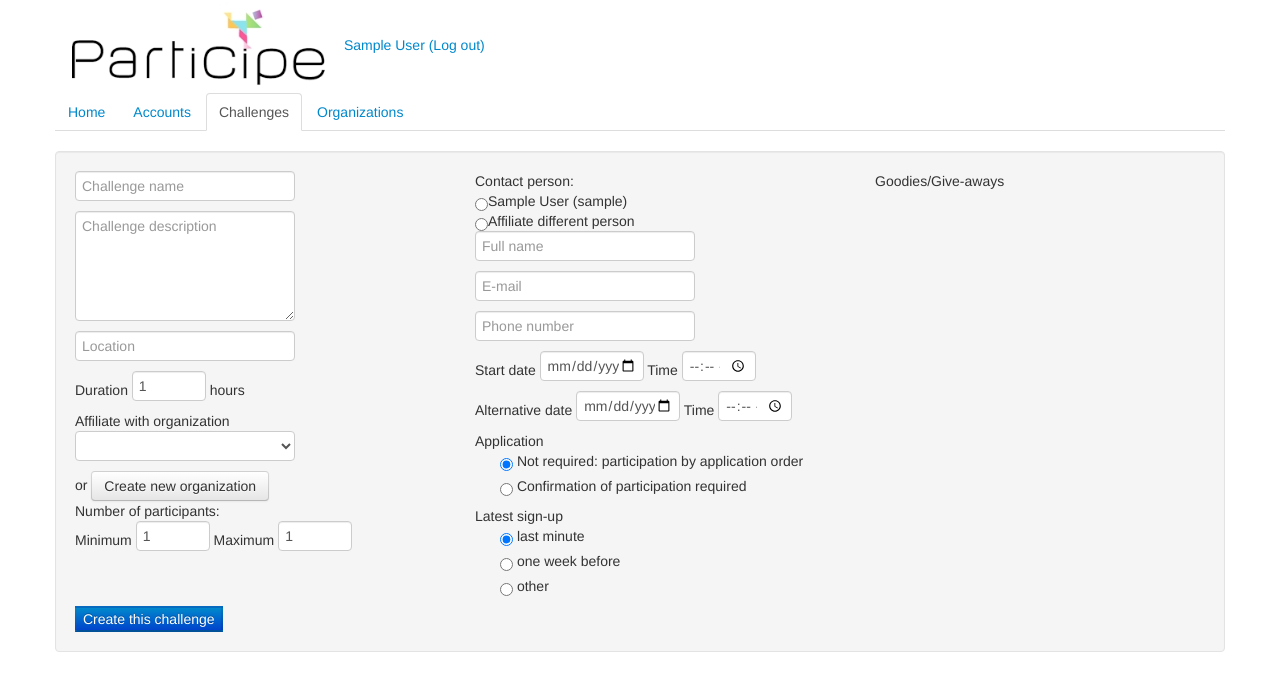
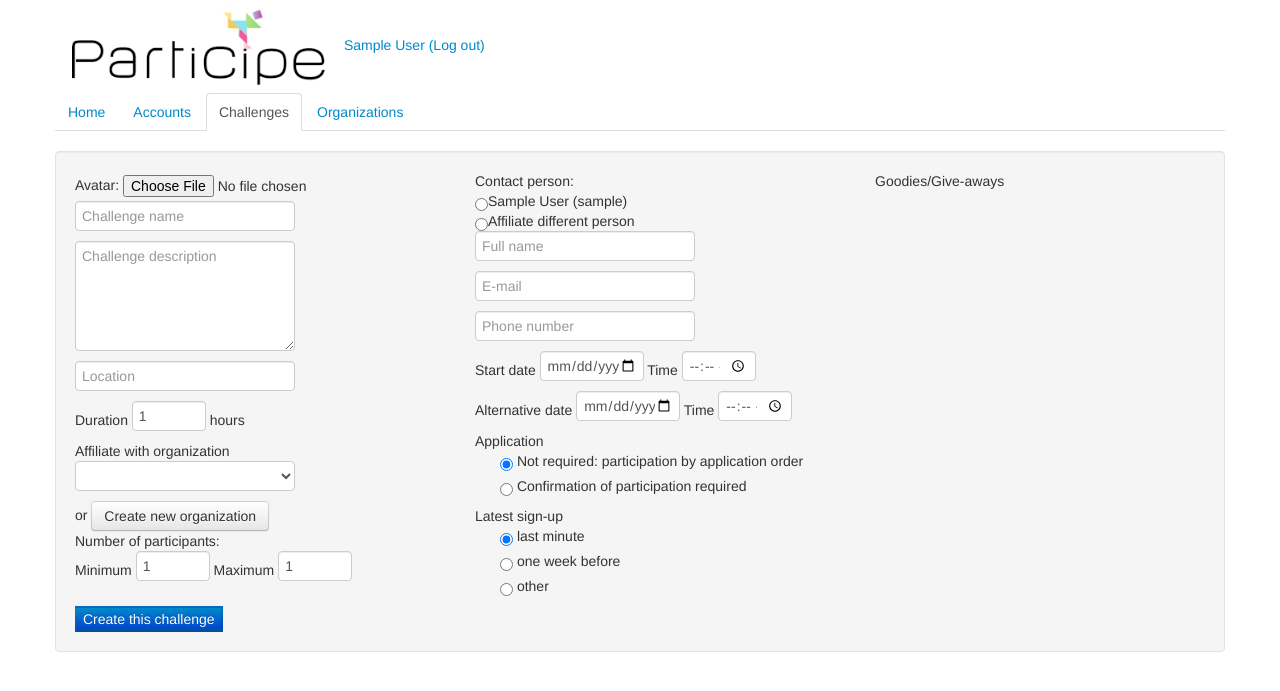
Before and after one commit to Participe/MVP, a Django app: page /challenges/create/ in a window 1280 px wide. Shown: the top 691 px of the page. Run offline with Django 3.2, Linux system fonts and the light colour scheme; the visitor is signed in with stand-in values (Sample User, id 1); data that the repository does not hold is empty; some libraries are stand-ins or nearby versions.

```diff
--- /dev/null
+++ b/participe/challenge/admin.py
@@ -0,0 +1,4 @@
+from django.contrib import admin
+from participe.challenge.models import Challenge
+
+admin.site.register(Challenge)
--- a/participe/challenge/forms.py
+++ b/participe/challenge/forms.py
@@ -16,7 +16,7 @@ class ChallengeForm(forms.ModelForm):
 
     class Meta:
         model = Challenge
-        fields = ["name", "description", "location", "duration",
+        fields = ["avatar", "name", "description", "location", "duration",
             "is_contact_person", "is_alt_person", "alt_person_fullname",
             "alt_person_email", "alt_person_phone", "start_date", "start_time",
             "alt_date", "alt_time", "organization", "application",
@@ -56,6 +56,21 @@ class ChallengeForm(forms.ModelForm):
             "latest_signup": forms.RadioSelect(),
             }
 
+    def clean_duration(self):
+        if self.cleaned_data["duration"] <= 1:
+            raise forms.ValidationError("Value should be greater or equal 1")
+        return self.cleaned_data["duration"]
+
+    def clean_min_participants(self):
+        if self.cleaned_data["min_participants"] <= 1:
+            raise forms.ValidationError("Value should be greater or equal 1")
+        return self.cleaned_data["min_participants"]
+
+    def clean_max_participants(self):
+        if self.cleaned_data["max_participants"] <= 1:
+            raise forms.ValidationError("Value should be greater or equal 1")
+        return self.cleaned_data["max_participants"]
+
     def clean_contact(self):
         if self.cleaned_data["contact"] == 'me':
             self.cleaned_data["is_contact_person"] = True
--- a/participe/challenge/models.py
+++ b/participe/challenge/models.py
@@ -1,6 +1,8 @@
 from django.contrib.auth.models import User
 from django.core.urlresolvers import reverse
 from django.db import models
+
+from easy_thumbnails.fields import ThumbnailerImageField
 
 from participe.organization.models import Organization
 
@@ -17,7 +19,7 @@ latest_signup_choices = [
     ]
 
 class Challenge(models.Model):
-    #avatar =
+    avatar = ThumbnailerImageField(upload_to='img/challenges', blank=True)
     name = models.CharField(max_length=80)
     description = models.TextField(null=True, blank=True)
     location = models.CharField(max_length=80, null=True, blank=True)
@@ -57,7 +59,7 @@ class Challenge(models.Model):
         ordering = ['name',]
 
     def __unicode__(self):
-        return self.name
+        return unicode(self.name)
 
     def get_absolute_url(self):
         return reverse(
--- a/participe/challenge/templates/challenge_create.html
+++ b/participe/challenge/templates/challenge_create.html
@@ -6,11 +6,12 @@
         ul li {list-style: none;}
     </style>
 
-    <form action="" class="well" method="post">{% csrf_token %}
+    <form enctype="multipart/form-data" action="." class="well" method="post">{% csrf_token %}
         <div class="row">
             <div class="span12">
                 <div class="row">
                     <div class="span4">
+                        <div class="input">Avatar: {{ form.avatar }}</div>
                         <div {% if form.name.errors %}class="control-group error"{% else %}class="input"{% endif %}>{{ form.name }}{{ form.name.errors }}</div>
                         <div {% if form.description.errors %}class="control-group error"{% else %}class="input"{% endif %}>{{ form.description }}</div>
                         <div {% if form.location.errors %}class="control-group error"{% else %}class="input"{% endif %}>{{ form.location }}</div>
--- a/participe/challenge/templates/challenge_detail.html
+++ b/participe/challenge/templates/challenge_detail.html
@@ -1,5 +1,6 @@
 {% extends 'challenge_base.html' %}
 {% block title %}Challenge details - {{ block.super }}{% endblock %}
+{% load thumbnail %}
 
 {% block extra_content %}
     <p>Challenge details</p>
@@ -8,6 +9,7 @@
             <div class="span12">
                 <div class="row">
                     <div class="span3">
+                        <div class=""><img src="{% thumbnail challenge.avatar 100x100 %}" alt=""></div>
                         <div class=""><b>Name: </b>{{ challenge.name }}</div>
                         <div class=""><b>Description: </b>{{ challenge.description }}</div>
                         <div class=""><b>Location: </b>{{ challenge.location }}</div>
--- a/participe/challenge/views.py
+++ b/participe/challenge/views.py
@@ -14,7 +14,13 @@ def challenge_create(request):
     if request.method == "POST":
         form = ChallengeForm(request.POST)
         if form.is_valid():
+            #from django.core.files.base import ContentFile
+            #file_content = ContentFile(request.FILES['avatar'].read())
+
             challenge = Challenge.objects.create(
+                    #avatar.save(request.FILES['avatar'].name, file_content),
+
+                    avatar = form.cleaned_data['avatar'],
                     name = form.cleaned_data["name"],
                     description = form.cleaned_data["description"],
                     location = form.cleaned_data["location"],
@@ -36,7 +42,6 @@ def challenge_create(request):
                     max_participants = form.cleaned_data["max_participants"],
                     latest_signup = form.cleaned_data["latest_signup"],
                     )
-
             return redirect("challenge_list")
     else:
         form = ChallengeForm()
--- a/participe/settings.py
+++ b/participe/settings.py
@@ -108,6 +108,7 @@ INSTALLED_APPS = (
     'social_auth',
     'avatar',
     'captcha',
+    'easy_thumbnails',
 )
 
 # A sample logging configuration. The only tangible logging
```
Also changed, not shown: participe/challenge/migrations/0002_auto__add_field_challenge_avatar.py (added), participe/media/img/challenges/Users_artem_suvorov_PortraitUrl_100.jpg (added), participe/media/img/challenges/Users_artem_suvorov_PortraitUrl_100.jpg.100x100_q85.jpg (added).
